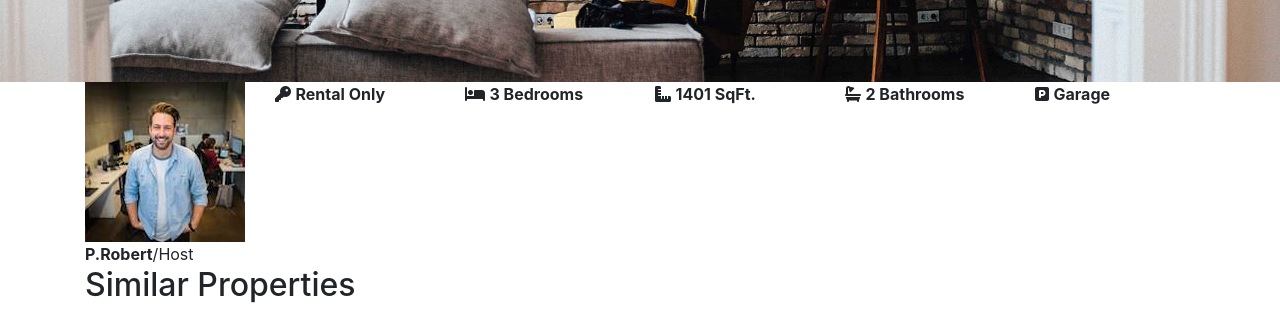
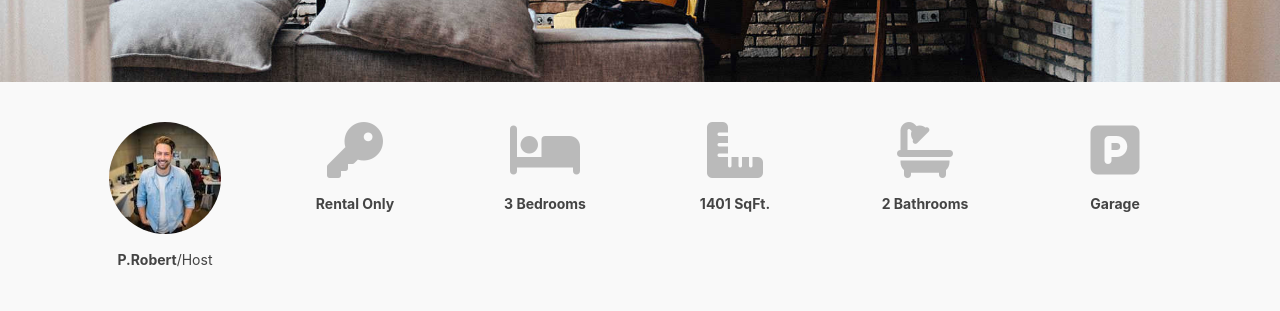
Before and after one commit to SinemSungur/estent-real-estate-demo-page, a website: page properties.html in a window 1280 px wide. Shown: the part 458-769 px from the top of the page. Drawn offline with nearby package versions, Linux system fonts and the light colour scheme; a web font is replaced by a local one.

Commit message:
style2.css updated

```diff
--- a/style2.css
+++ b/style2.css
@@ -1,7 +1,6 @@
 /*   PROPERTIES SUBPAGE   */
 
 .properties-header {
-
   background-image: url(images/Properties-header.jpg);
   background-position: top center;
   background-repeat: no-repeat;
@@ -10,3 +9,38 @@
   margin-top: -10px;
   padding-bottom: 3rem;
 }
+/* BELOW HEADER PART */
+.below-header {
+  background-color: #f9f9f9;
+  margin-bottom: 60px;
+  padding: 40px 0;
+  align-self: center;
+  text-align: center;
+}
+.below-header img {
+  border-radius: 50%;
+  width: 35%;
+}
+.below-header i {
+  color: #adadadd4;
+  font-size: 56px;
+  text-align: center;
+}
+.below-header span {
+  display: block;
+  color: #444;
+  font-size: 14px;
+  padding-top: 15px;
+  margin-bottom: 20px;
+}
+@media screen and (min-width: 768px) {
+        .below-header img {
+                width: 70%;
+              }
+}
+@media screen and (max-width: 991px) {
+        .below-header img {
+                width: 20%;
+              }
+
+}
```
Lines whose indentation alone changed are shown as unchanged.
